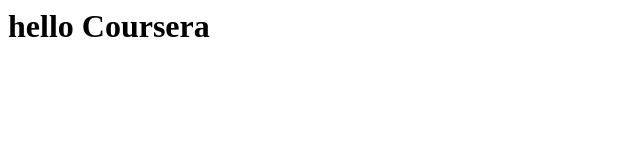
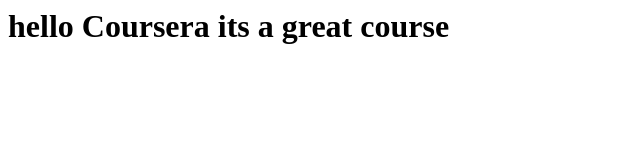
Before and after one commit to Arun285/coursera-test, a plain HTML site: page site/index.html in a window 1280 px wide. Shown: the whole page, without its empty margins (0-640 px from the left). Drawn offline with Linux system fonts and the light colour scheme.

Commit message:
small addition to our page content.

```diff
--- a/site/index.html
+++ b/site/index.html
@@ -3,6 +3,6 @@
         <title>Hello Coursera</title>
     </head>
     <body>
-        <h1>hello Coursera</h1>
+        <h1>hello Coursera its a great course</h1>
     </body>
 </html>
```
